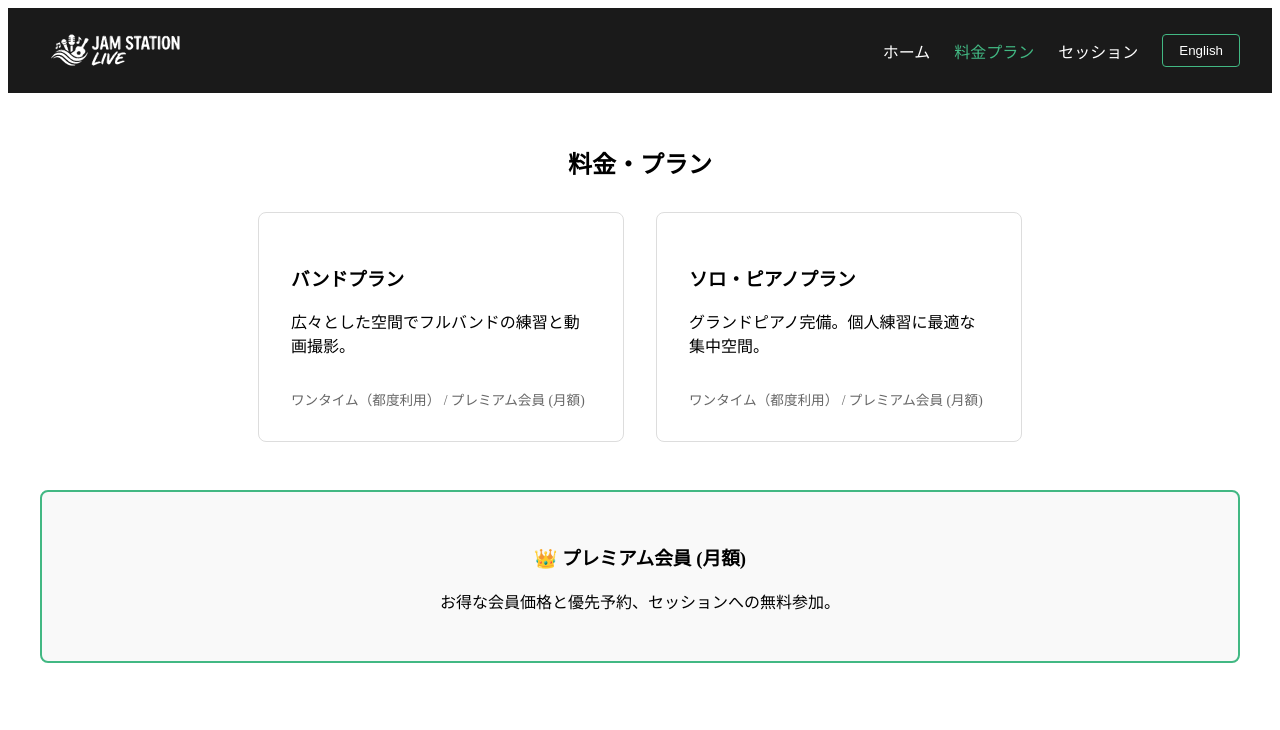
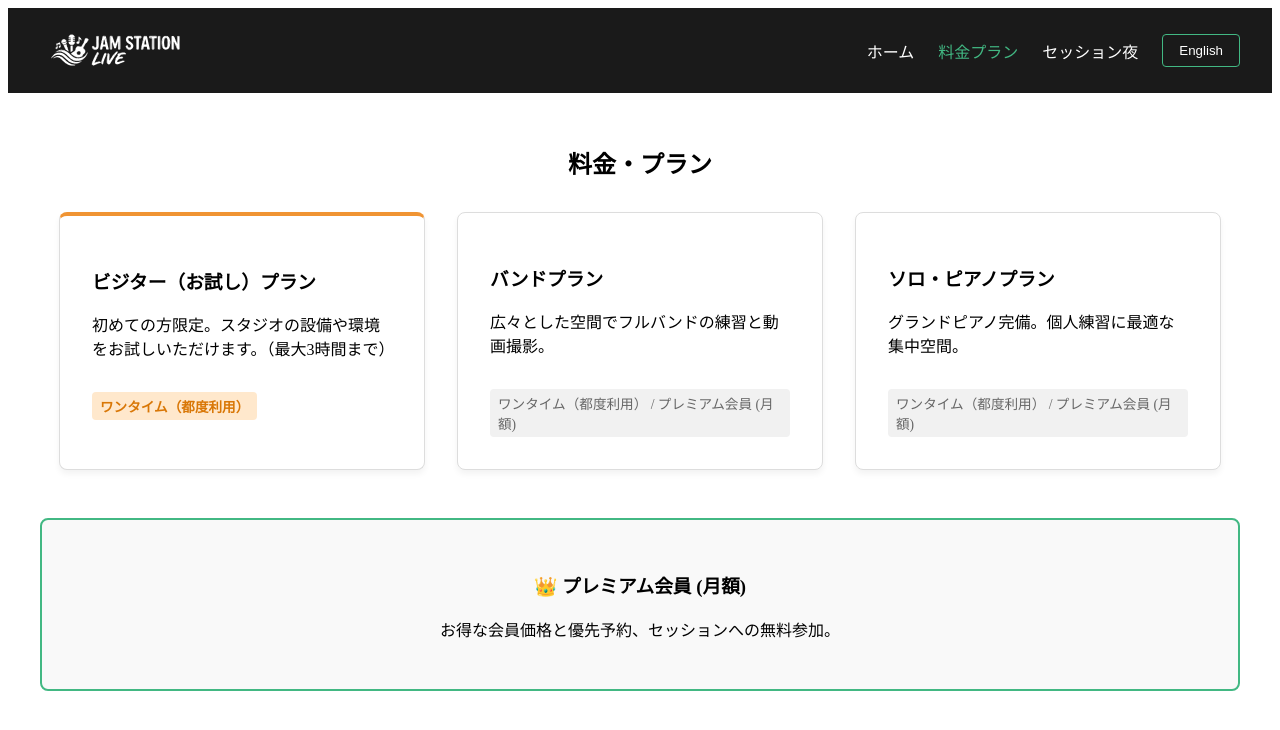
Before and after one commit to rfujiwar23/reserve_me, a Vue app: page /plans in a window 1280 px wide. Shown: the top 730 px of the page. Built offline with nearby package versions, Linux system fonts and the light colour scheme.

Commit message:
Trial users added
Adding the trial/test for one time users

```diff
--- a/src/locales/en.json
+++ b/src/locales/en.json
@@ -15,6 +15,8 @@
     "bandDesc": "Spacious room for full bands, includes multi-angle video recording.",
     "solo": "Solo & Piano Plan",
     "soloDesc": "Features a Grand Piano. Perfect for focused individual practice.",
+    "trial": "Visitor (Trial) Plan",
+    "trialDesc": "First-time users only. Test out our premium studio environment. (3 hours max)",
     "onetime": "One-Time User",
     "member": "Premium Member (Monthly)",
     "memberDesc": "Discounted rates, priority booking, and free entry to session nights."
--- a/src/locales/ja.json
+++ b/src/locales/ja.json
@@ -2,10 +2,10 @@
   "nav": {
     "home": "ホーム",
     "plans": "料金プラン",
-    "sessions": "セッション"
+    "sessions": "セッション夜"
   },
   "hero": {
-    "title": "あの頃の音楽を、最高の環境で",
+    "title": "あなたの音楽を、最高の環境で。",
     "subtitle": "高画質ビデオ撮影対応の音楽スタジオ。あの頃の情熱をもう一度。",
     "book": "予約する"
   },
@@ -15,6 +15,8 @@
     "bandDesc": "広々とした空間でフルバンドの練習と動画撮影。",
     "solo": "ソロ・ピアノプラン",
     "soloDesc": "グランドピアノ完備。個人練習に最適な集中空間。",
+    "trial": "ビジター（お試し）プラン",
+    "trialDesc": "初めての方限定。スタジオの設備や環境をお試しいただけます。（最大3時間まで）",
     "onetime": "ワンタイム（都度利用）",
     "member": "プレミアム会員 (月額)",
     "memberDesc": "お得な会員価格と優先予約、セッションへの無料参加。"
--- a/src/views/PlansView.vue
+++ b/src/views/PlansView.vue
@@ -6,12 +6,21 @@
     <h2>{{ $t('plans.title') }}</h2>
 
     <div class="grid">
+      <!-- Trial Plan (New) -->
+      <div class="card trial-card">
+        <h3>{{ $t('plans.trial') }}</h3>
+        <p>{{ $t('plans.trialDesc') }}</p>
+        <span class="badge trial-badge">{{ $t('plans.onetime') }}</span>
+      </div>
+
+      <!-- Band Plan -->
       <div class="card">
         <h3>{{ $t('plans.band') }}</h3>
         <p>{{ $t('plans.bandDesc') }}</p>
         <span class="badge">{{ $t('plans.onetime') }} / {{ $t('plans.member') }}</span>
       </div>
 
+      <!-- Solo Plan -->
       <div class="card">
         <h3>{{ $t('plans.solo') }}</h3>
         <p>{{ $t('plans.soloDesc') }}</p>
@@ -27,13 +36,52 @@
 </template>
 
 <style scoped>
-.plans-container h2 { text-align: center; margin-bottom: 2rem; }
-.grid { display: flex; gap: 2rem; justify-content: center; margin-bottom: 3rem; }
+.plans-container h2 {
+  text-align: center;
+  margin-bottom: 2rem;
+}
+.grid {
+  display: flex;
+  gap: 2rem;
+  justify-content: center;
+  flex-wrap: wrap; /* Allows cards to wrap to the next line on smaller screens */
+  margin-bottom: 3rem;
+}
 .card {
-  border: 1px solid #ddd; padding: 2rem; border-radius: 8px; width: 300px;
+  border: 1px solid #ddd;
+  padding: 2rem;
+  border-radius: 8px;
+  width: 300px;
+  background-color: white;
+  box-shadow: 0 4px 6px rgba(0, 0, 0, 0.05);
+  transition: transform 0.2s, box-shadow 0.2s;
 }
-.badge { display: inline-block; margin-top: 1rem; font-size: 0.85rem; color: #666; }
+.card:hover {
+  transform: translateY(-5px);
+  box-shadow: 0 10px 15px rgba(0, 0, 0, 0.1);
+}
+.trial-card {
+  border-top: 4px solid #f09433; /* Gives the trial card a distinct accent color */
+}
+.badge {
+  display: inline-block;
+  margin-top: 1rem;
+  font-size: 0.85rem;
+  color: #666;
+  background-color: #f1f1f1;
+  padding: 0.25rem 0.5rem;
+  border-radius: 4px;
+}
+.trial-badge {
+  background-color: #ffe8cc;
+  color: #d97706;
+  font-weight: bold;
+}
 .membership-banner {
-  background-color: #f9f9f9; padding: 2rem; text-align: center; border-radius: 8px; border: 2px solid #42b883;
+  background-color: #f9f9f9;
+  padding: 2rem;
+  text-align: center;
+  border-radius: 8px;
+  border: 2px solid #42b883;
 }
 </style>
```
